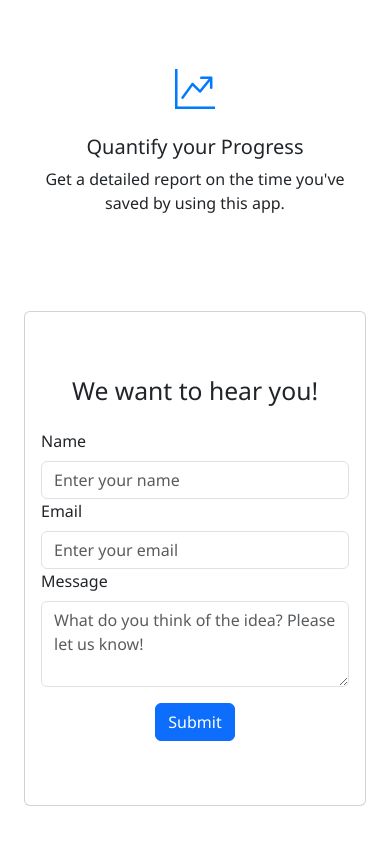
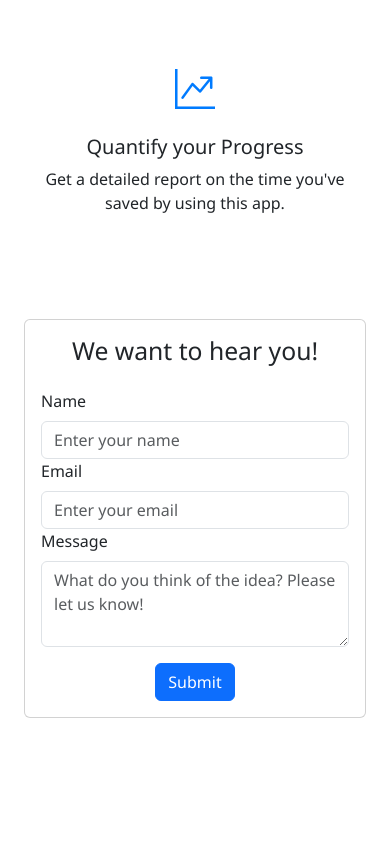
Before and after one commit to maxiparis/focusflow-website, a React (Vite) app: page / in a window 390 px wide. Shown: the part 2075-2919 px from the top of the page. After the commit the page ends 2881 px from the top, so only its background shows below. Built offline with nearby package versions, Linux system fonts and the light colour scheme.

Commit message:
feat: fixed mobile version

```diff
--- a/src/components/ContactForm2.jsx
+++ b/src/components/ContactForm2.jsx
@@ -40,8 +40,8 @@ function ContactForm() {
     };
 
     return (
-        <Container className="d-flex flex-column " style={{ maxWidth: '800px'}}>
-            <Card className="py-5">
+        <Container className="d-flex py-5 flex-column " style={{ maxWidth: '800px'}}>
+            <Card>
                 <CardBody>
                     <h2 className="text-left mb-4">We want to hear you!</h2>
                     <Form ref={form} onSubmit={handleSubmit}>
--- a/src/styles/App.css
+++ b/src/styles/App.css
@@ -1,9 +1,7 @@
 /* Reset some basic styles for consistency across browsers */
 html, body {
-  margin: 0;       /* Remove default margins */
-  padding: 0;      /* Remove default padding */
-  width: 100vw;    /* Set body width to the viewport width */
-  box-sizing: border-box; /* Include padding and border in width/height */
+  max-width: 100vw;
+  box-sizing: border-box;
 }
 
 * {
```
